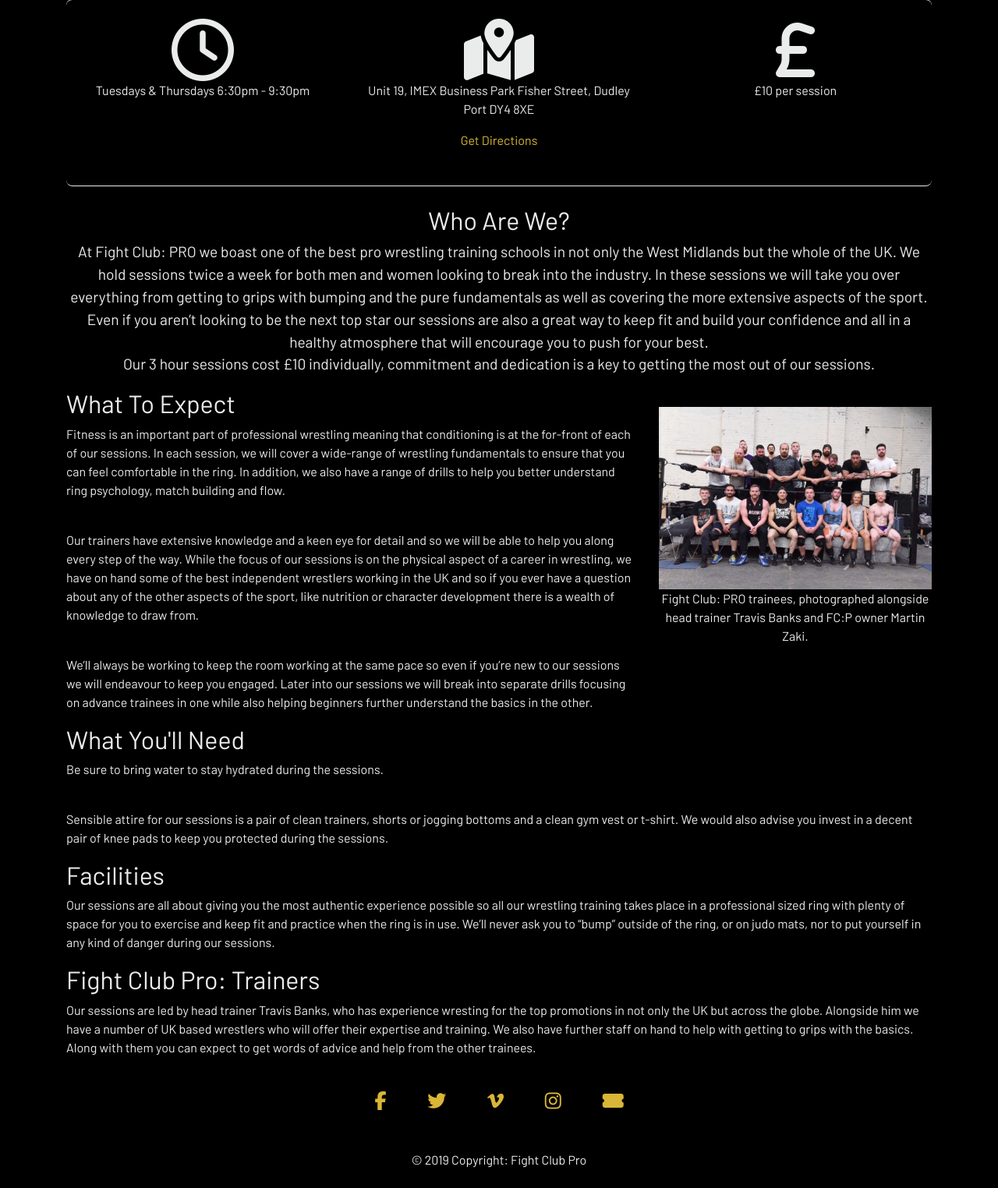
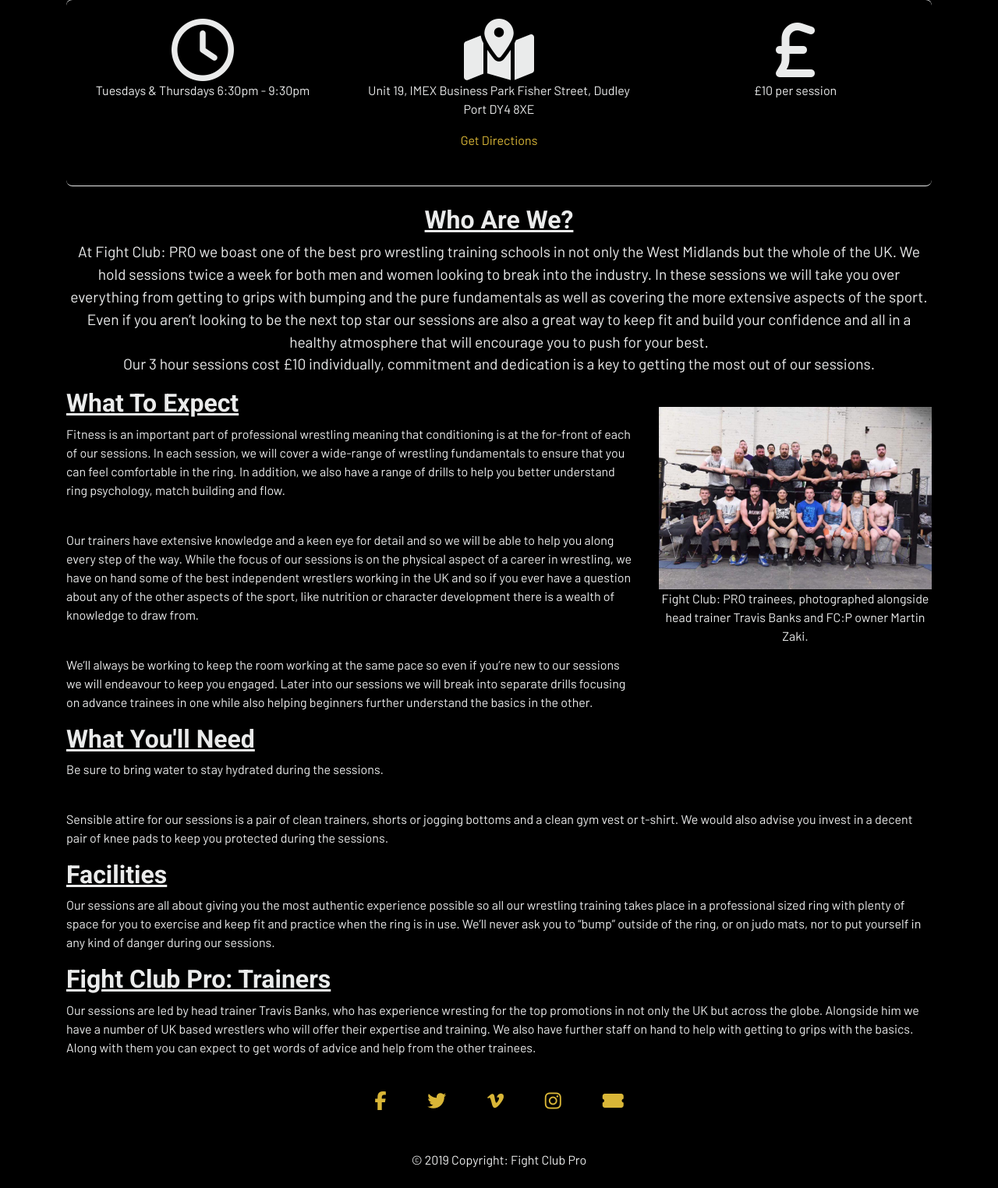
Before and after one commit to JackSnowdon/fcp-django, a Django app: page /training/training/ in a window 1280 px wide. Shown: the part 145-1669 px from the top of the page at 78% size. Run offline with Django 3.2, Linux system fonts and the light colour scheme; some libraries are stand-ins or nearby versions.

Commit message:
Training page update

```diff
--- a/shop/templates/shirts.html
+++ b/shop/templates/shirts.html
@@ -23,7 +23,7 @@
             {% csrf_token %}
             <div class="input-group padding-top">
                 <span class="input-group-btn detail-button">
-                    <button class="btn btn-success" type="submit">Add</button>
+                    <button class="btn btn-success cart-add" type="submit">Add To Cart</button>
                 </span>
             </div>
         </form>
--- a/shop/templates/shop/tshirt_detail.html
+++ b/shop/templates/shop/tshirt_detail.html
@@ -15,7 +15,7 @@
             {% csrf_token %}
             <div class="input-group detail-button">
                 <span class="input-group-btn">
-                    <button class="btn btn-success" type="submit">Add</button>
+                    <button class="btn btn-success cart-add" type="submit">Add To Cart</button>
                 </span>
             </div>
         </form>
--- a/static/css/styles.css
+++ b/static/css/styles.css
@@ -124,6 +124,12 @@
     font-size: 1.2rem;
 }
 
+.training-header {
+    font-family: 'Roboto', sans-serif;
+    font-weight: 700;
+    text-decoration: underline;
+}
+
 /* Shop */
 
 .card {
@@ -166,6 +172,12 @@
     -o-transition: all 0.2s ease-in-out;
 }
 
+.cart-add {
+    color: #212529;
+    background-color: #d9b637;
+    border-color: #d9b637;
+}
+
 /* Shop Item Detail */
 
 .detail-img {
@@ -203,6 +215,7 @@
 }
 
 /* Underline From Center */
+
 .hvr-underline-from-center {
     display: inline-block;
     vertical-align: middle;
@@ -212,6 +225,7 @@
     position: relative;
     overflow: hidden;
 }
+
 .hvr-underline-from-center:before {
     content: "";
     position: absolute;
@@ -228,14 +242,17 @@
     -webkit-transition-timing-function: ease-out;
     transition-timing-function: ease-out;
 }
-.hvr-underline-from-center:hover:before, .hvr-underline-from-center:focus:before, .hvr-underline-from-center:active:before {
+
+.hvr-underline-from-center:hover:before,
+.hvr-underline-from-center:focus:before,
+.hvr-underline-from-center:active:before {
     left: 0;
     right: 0;
 }
 
 /* Roster Detail */
 
-.detail-img{
+.detail-img {
     height: 23rem;
 }
 
--- a/training/templates/training.html
+++ b/training/templates/training.html
@@ -23,7 +23,7 @@
 <br>
 <div class="row text-center">
     <div class="col-12">
-        <h2>Who Are We?</h2>
+        <h2 class="training-header underline">Who Are We?</h2>
         <p class="training-heading">
             At Fight Club: PRO we boast one of the best pro wrestling training schools in not only the West Midlands but the whole of the UK. We hold sessions twice a week for both men and women looking to break into the industry. In these sessions we will take you
             over everything from getting to grips with bumping and the pure fundamentals as well as covering the more extensive aspects of the sport. Even if you aren’t looking to be the next top star our sessions are also a great way to keep fit and
@@ -33,7 +33,7 @@
 <div class="for-mobile">
     <div class="row">
         <div class="col-lg-8">
-            <h2>What To Expect</h2>
+            <h2 class="training-header">What To Expect</h2>
             <p>Fitness is an important part of professional wrestling meaning that conditioning is at the for-front of each of our sessions. In each session, we will cover a wide-range of wrestling fundamentals to ensure that you can feel comfortable in
                 the ring. In addition, we also have a range of drills to help you better understand ring psychology, match building and flow.</p><br>
             <p>Our trainers have extensive knowledge and a keen eye for detail and so we will be able to help you along every step of the way. While the focus of our sessions is on the physical aspect of a career in wrestling, we have on hand some of the
@@ -50,17 +50,17 @@
     </div>
     <div class="row">
         <div class="col-12">
-            <h2>What You'll Need</h2>
+            <h2 class="training-header">What You'll Need</h2>
             <p>Be sure to bring water to stay hydrated during the sessions.</p><br>
             <p> Sensible attire for our sessions is a pair of clean trainers, shorts or jogging bottoms and a clean gym vest or t-shirt. We would also advise you invest in a decent pair of knee pads to keep you protected during the sessions.</p>
         </div>
         <div class="col-12">
-            <h2>Facilities</h2>
+            <h2 class="training-header">Facilities</h2>
             <p>Our sessions are all about giving you the most authentic experience possible so all our wrestling training takes place in a professional sized ring with plenty of space for you to exercise and keep fit and practice when the ring is in use.
                 We’ll never ask you to “bump” outside of the ring, or on judo mats, nor to put yourself in any kind of danger during our sessions.</p>
         </div>
         <div class="col-12">
-            <h2>Fight Club Pro: Trainers</h2>
+            <h2 class="training-header">Fight Club Pro: Trainers</h2>
             <p>Our sessions are led by head trainer Travis Banks, who has experience wresting for the top promotions in not only the UK but across the globe. Alongside him we have a number of UK based wrestlers who will offer their expertise and training.
                 We also have further staff on hand to help with getting to grips with the basics. Along with them you can expect to get words of advice and help from the other trainees.</p>
         </div>
```
Lines whose indentation alone changed are shown as unchanged.
